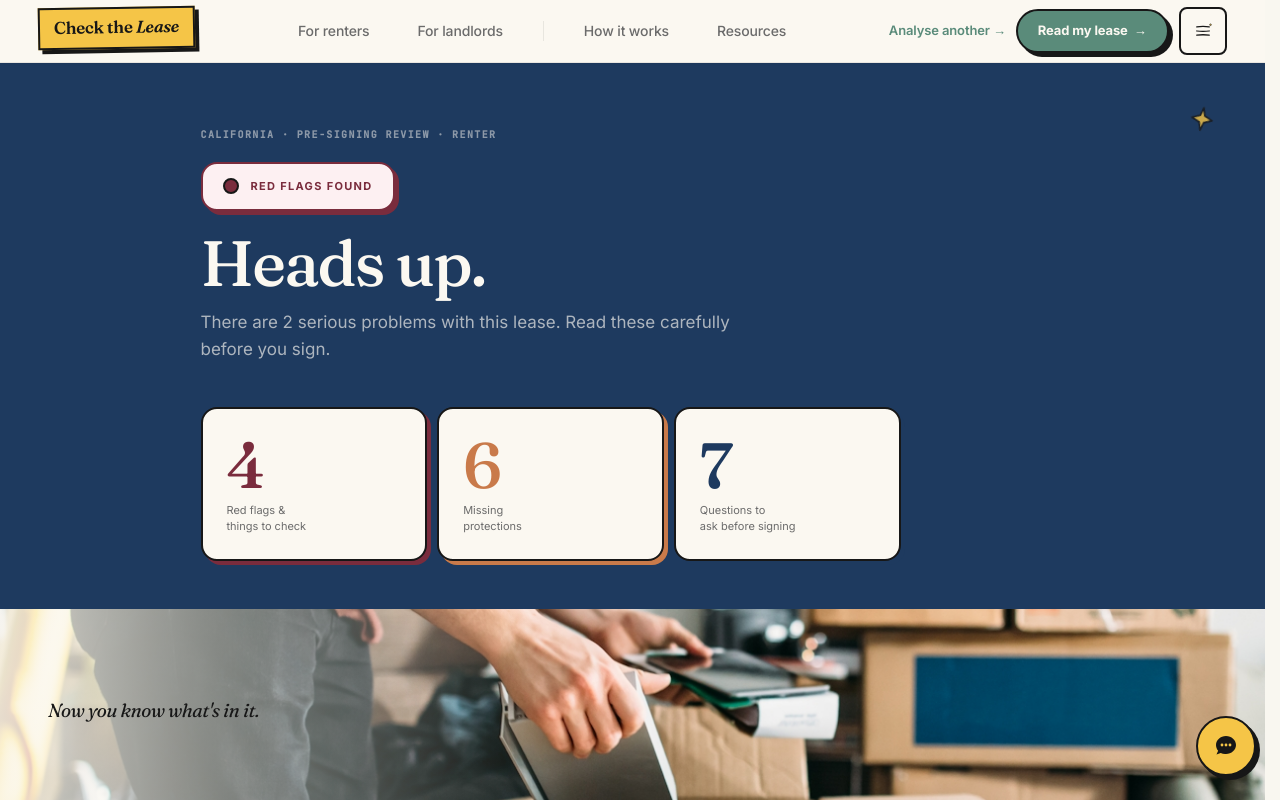
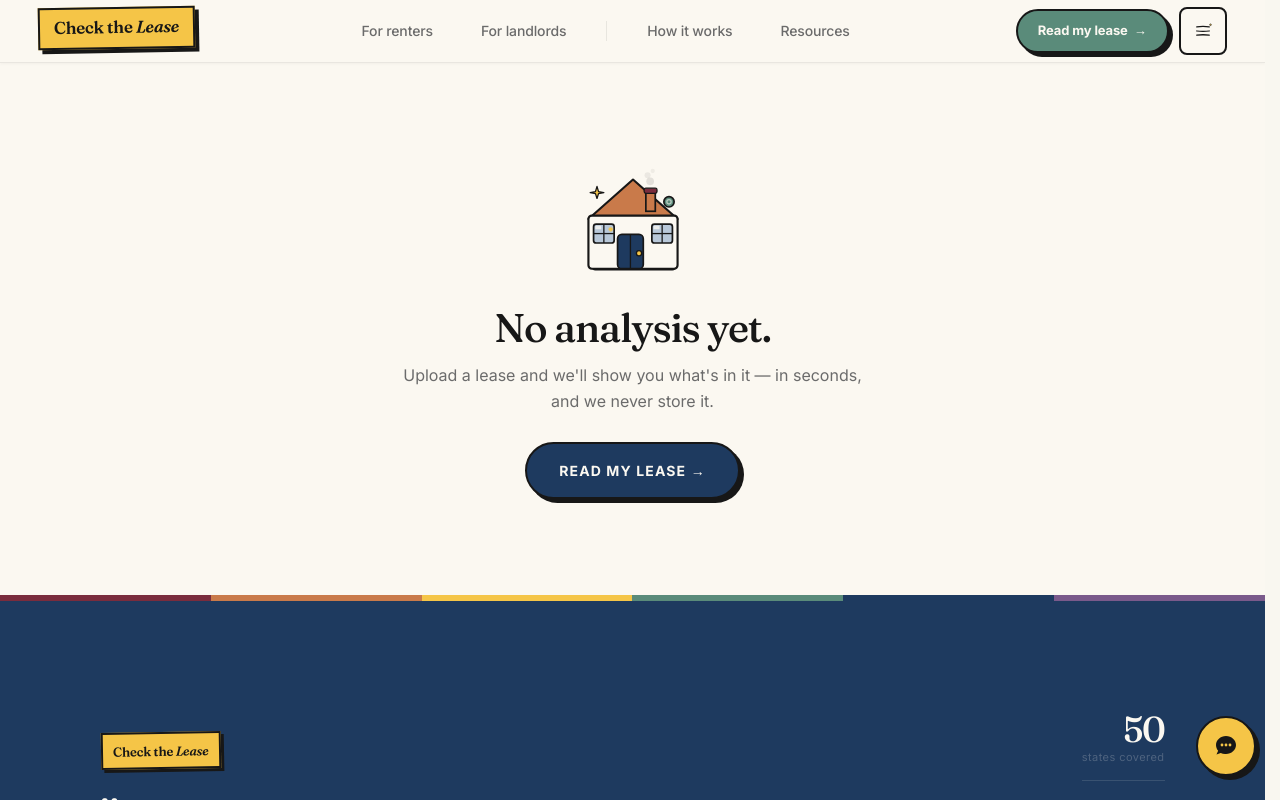
Before and after one commit to coverturn/check-the-lease, a React (Vite) app in the folder frontend/: page /results/demo in a window 1280 px wide. Shown: the top 800 px of the page. Built offline with nearby package versions, Linux system fonts and the light colour scheme.

Commit message:
results: one-hero KPI, remove editorial photo divider, empty state, tabular nums, drop idle star (product-design audit)

```diff
--- a/frontend/src/pages/results.tsx
+++ b/frontend/src/pages/results.tsx
@@ -3,7 +3,6 @@ import { SkipLink } from "@/components/SkipLink";
 import { Nav } from "@/components/Nav";
 import { Footer } from "@/components/Footer";
 import { HomeFinal } from "@/components/illustrations/HomeFinal";
-import PhotoPacking from "@assets/DTS_Chicago_to_LA_Alex_Tan_Photos_ID2721_1777779569757.jpg";
 import { useLanguage } from "@/contexts/LanguageContext";
 import { useT } from "@/lib/translations";
 import { useChatContext } from "@/contexts/ChatContext";
@@ -215,6 +214,9 @@ export default function Results() {
   const [expandedCitations, setExpandedCitations] = useState<Record<string, boolean>>({});
   const [previewExpanded, setPreviewExpanded] = useState(false);
   const [activeSection, setActiveSection] = useState("section-action");
+  const [noData, setNoData] = useState<boolean>(() => {
+    try { return !sessionStorage.getItem("ctl-analysis"); } catch { return false; }
+  });
 
   useEffect(() => {
     const sectionIds = ["section-action", "section-terms", "section-issues", "section-protections"];
@@ -238,6 +240,7 @@ export default function Results() {
       const parsedIntake: IntakeState = rawIntake ? { ...DEFAULT_INTAKE, ...JSON.parse(rawIntake) } : DEFAULT_INTAKE;
       setIntake(parsedIntake);
       const rawAnalysis = sessionStorage.getItem("ctl-analysis");
+      setNoData(!rawAnalysis);
       const parsedAnalysis: AnalysisResult = rawAnalysis ? JSON.parse(rawAnalysis) : PLACEHOLDER_ANALYSIS;
       if (rawAnalysis) setAnalysis(parsedAnalysis);
       const rawLeaseText = sessionStorage.getItem("ctl-lease-text");
@@ -302,6 +305,32 @@ export default function Results() {
   const medIssues = analysis.potential_issues.filter(i => i.severity === "medium");
   const lowIssues = analysis.potential_issues.filter(i => i.severity === "low");
 
+  if (noData) {
+    return (
+      <div className="ctl-page" style={{ minHeight: "100vh", display: "flex", flexDirection: "column", backgroundColor: "var(--color-bone)", color: "var(--color-ink)" }}>
+        <SkipLink />
+        <Nav />
+        <main id="main" style={{ flex: 1, display: "flex", alignItems: "center", justifyContent: "center", padding: "clamp(48px,8vw,96px) 24px" }} role="main">
+          <div style={{ maxWidth: 460, textAlign: "center" }}>
+            <div aria-hidden="true" style={{ marginBottom: 28, display: "flex", justifyContent: "center" }}><HomeFinal size={120} /></div>
+            <h1 style={{ fontFamily: "var(--app-font-serif)", fontWeight: 500, fontSize: "clamp(28px,4vw,40px)", letterSpacing: "-0.03em", lineHeight: 1.05, margin: "0 0 14px" }}>
+              {lang === "es" ? "No hay análisis todavía." : "No analysis yet."}
+            </h1>
+            <p style={{ fontFamily: "var(--app-font-sans)", fontSize: "clamp(14px,1.6vw,16px)", color: "var(--color-ink-muted)", lineHeight: 1.6, margin: "0 0 28px" }}>
+              {lang === "es"
+                ? "Sube un contrato y te mostraremos lo que dice — en segundos, y nunca lo guardamos."
+                : "Upload a lease and we'll show you what's in it — in seconds, and we never store it."}
+            </p>
+            <a href="/upload" style={{ display: "inline-flex", alignItems: "center", gap: 10, fontFamily: "var(--app-font-sans)", fontWeight: 700, fontSize: 14, textTransform: "uppercase", letterSpacing: "0.08em", color: "#FBF8F1", backgroundColor: "#1E3A5F", border: "2.5px solid #171717", borderRadius: 999, padding: "16px 32px", textDecoration: "none", boxShadow: "4px 4px 0 0 #171717" }}>
+              {lang === "es" ? "Leer mi contrato →" : "Read my lease →"}
+            </a>
+          </div>
+        </main>
+        <Footer />
+      </div>
+    );
+  }
+
   return (
     <div className="ctl-page" style={{ minHeight: "100vh", display: "flex", flexDirection: "column", backgroundColor: "var(--color-bone)", color: "var(--color-ink)" }}>
       <SkipLink />
@@ -310,10 +339,6 @@ export default function Results() {
       <main id="main" style={{ flex: 1, width: "100%" }} role="main" aria-live="polite" aria-atomic="false">
 
         <div style={{ background: "#1E3A5F", position: "relative", overflow: "hidden" }}>
-          <svg aria-hidden="true" width="24" height="24" viewBox="0 0 24 24" style={{ position: "absolute", top: "8%", right: "4%", animation: "star-twinkle 4s ease-in-out infinite", pointerEvents: "none" }}>
-            <path d="M12 2 L14 9 L21 12 L14 15 L12 22 L10 15 L3 12 L10 9 Z" fill="#F5C547" stroke="#171717" strokeWidth="1.5" strokeLinejoin="round"/>
-          </svg>
-
           <div style={{ maxWidth: 960, margin: "0 auto", padding: "clamp(40px,6vw,64px) clamp(24px,4vw,48px) clamp(32px,5vw,48px)" }}>
             <div style={{ display: "flex", alignItems: "center", gap: 10, marginBottom: 20, flexWrap: "wrap" }}>
               <span style={{ fontFamily: "var(--app-font-mono)", fontSize: 10, fontWeight: 700, textTransform: "uppercase", letterSpacing: "0.14em", color: "rgba(251,248,241,0.5)" }}>
@@ -335,26 +360,21 @@ export default function Results() {
               {verdictSub}
             </p>
 
-            <div style={{ display: "grid", gridTemplateColumns: "repeat(3, 1fr)", gap: 10, maxWidth: 700 }} className="results-stats-grid">
+            <div style={{ display: "grid", gridTemplateColumns: "1.5fr 1fr 1fr", gap: 10, maxWidth: 720 }} className="results-stats-grid">
               {[
                 { n: analysis.stats.potential_issues, label: t("results_stat_issues"), color: analysis.stats.potential_issues > 0 ? "#7A2C3D" : "#5A8B7A" },
                 { n: analysis.stats.missing_protections, label: t("results_stat_missing"), color: "#C97A4A" },
                 { n: analysis.stats.questions, label: intake.stage === "before" ? t("results_stat_q_before") : t("results_stat_q_after"), color: "#1E3A5F" },
-              ].map((statTile, i) => (
-                <div key={i} style={{ background: "var(--color-bone)", border: "2.5px solid #171717", borderRadius: 16, padding: "clamp(16px,2.5vw,24px)", boxShadow: `4px 4px 0 0 ${statTile.color}` }}>
-                  <div style={{ fontFamily: "var(--app-font-serif)", fontWeight: 500, fontSize: "clamp(42px,7vw,64px)", color: statTile.color, letterSpacing: "-0.04em", lineHeight: 1 }}>{statTile.n}</div>
-                  <div style={{ fontFamily: "var(--app-font-sans)", fontSize: 11, color: "var(--color-ink-muted)", marginTop: 6, lineHeight: 1.45, whiteSpace: "pre-line" }}>{statTile.label}</div>
-                </div>
-              ))}
+              ].map((statTile, i) => {
+                const hero = i === 0;
+                return (
+                  <div key={i} style={{ background: hero ? statTile.color : "var(--color-bone)", border: "2.5px solid #171717", borderRadius: 16, padding: "clamp(16px,2.5vw,24px)", boxShadow: `4px 4px 0 0 ${hero ? "#171717" : statTile.color}` }}>
+                    <div style={{ fontFamily: "var(--app-font-serif)", fontWeight: 500, fontSize: hero ? "clamp(52px,9vw,82px)" : "clamp(36px,6vw,54px)", color: hero ? "#FBF8F1" : statTile.color, letterSpacing: "-0.04em", lineHeight: 1, fontVariantNumeric: "tabular-nums" }}>{statTile.n}</div>
+                    <div style={{ fontFamily: "var(--app-font-sans)", fontSize: 11, color: hero ? "rgba(251,248,241,0.78)" : "var(--color-ink-muted)", marginTop: 6, lineHeight: 1.45, whiteSpace: "pre-line" }}>{statTile.label}</div>
+                  </div>
+                );
+              })}
             </div>
-          </div>
-        </div>
-
-        <div style={{ width: "100%", height: "clamp(140px,16vw,220px)", overflow: "hidden", position: "relative", borderBottom: "2.5px solid #171717" }}>
-          <img src={PhotoPacking} alt="Boxes and belongings mid-move, the moment of transition" style={{ width: "100%", height: "100%", objectFit: "cover", objectPosition: "center 40%", display: "block" }} />
-          <div aria-hidden="true" style={{ position: "absolute", inset: 0, background: "linear-gradient(to right, rgba(251,248,241,0.85) 0%, transparent 45%)" }} />
-          <div style={{ position: "absolute", left: "clamp(24px,4vw,48px)", top: "50%", transform: "translateY(-50%)", fontFamily: "var(--app-font-serif)", fontStyle: "italic", fontSize: "clamp(14px,1.8vw,19px)", color: "var(--color-ink)", letterSpacing: "-0.02em", maxWidth: 360 }}>
-            {t("results_photo_caption")}
           </div>
         </div>
 
```
